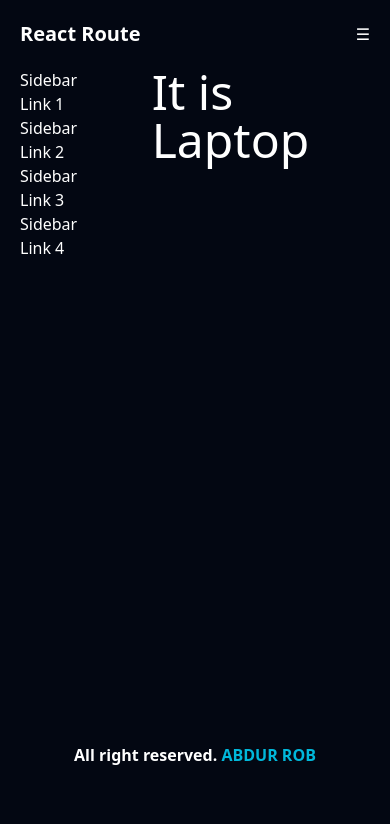
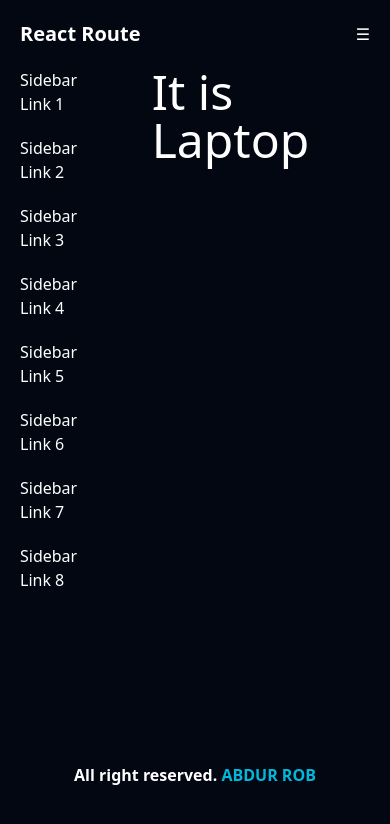
Before and after one commit to Abdurrobr34l/react-module43, a React (Vite) app: page /laptop in a window 390 px wide. Shown: the top 824 px of the page. Built offline with nearby package versions, Linux system fonts and the light colour scheme.

Commit message:
Users grid responsive done, 4 link and style added to sidebar, padding and link added in footer

```diff
--- a/src/components/footer/Footer.jsx
+++ b/src/components/footer/Footer.jsx
@@ -3,7 +3,7 @@ import React from 'react';
 const Footer = () => {
   return (
     <div>
-      <h2 className='font-bold text-center'>All right reserved. <span className='font-extrabold text-cyan-500'>ABDUR ROB</span></h2>
+      <h2 className='py-5 font-bold text-center'>All right reserved. <span className='font-extrabold text-cyan-500'><a href="https://abdurrobr34l.github.io/">ABDUR ROB</a></span></h2>
     </div>
   );
 };
--- a/src/components/sidebar/Sidebar.jsx
+++ b/src/components/sidebar/Sidebar.jsx
@@ -5,11 +5,16 @@ const Sidebar = () => {
     <>
       <aside>
         <nav>
-          <ul>
+          <ul className="flex flex-col gap-5">
             <li><a href="#">Sidebar Link 1</a></li>
             <li><a href="#">Sidebar Link 2</a></li>
             <li><a href="#">Sidebar Link 3</a></li>
             <li><a href="#">Sidebar Link 4</a></li>
+
+            <li><a href="#">Sidebar Link 5</a></li>
+            <li><a href="#">Sidebar Link 6</a></li>
+            <li><a href="#">Sidebar Link 7</a></li>
+            <li><a href="#">Sidebar Link 8</a></li>
           </ul>
         </nav>
       </aside>
--- a/src/components/users/Users.jsx
+++ b/src/components/users/Users.jsx
@@ -9,7 +9,7 @@ const Users = () => {
     <div className="flex flex-col flex-3">
       <h1 className="text-5xl">It is Users</h1>
 
-      <div className="mt-10 grid grid-cols-4 gap-5">
+      <div className="my-10 grid grid-cols-1 gap-5 md:grid-cols-2 lg:grid-cols-3 xl:grid-cols-4">
         {users.map(({id, name, username, email, address: {zipcode}}) => (
 
           <div key={id} className="p-3 border-2 rounded-xl">
@@ -17,8 +17,7 @@ const Users = () => {
             <p>{username}</p>
             <p>{email}</p>
             <p>{zipcode}</p>
-            {/* <button className="mt-3 px-3 py-1 text-sm border-2 rounded-lg cursor-pointer">More Details</button> */}
-            <Link to={`/users/${id}`} className="mt-3 px-3 py-1 text-sm border-2 rounded-lg cursor-pointer">More Details</Link>
+            <Link to={`/users/${id}`} className="inline-block mt-3 px-3 py-1 text-sm border-2 rounded-lg cursor-pointer">More Details</Link>
           </div>
         ))}
       </div>
```
